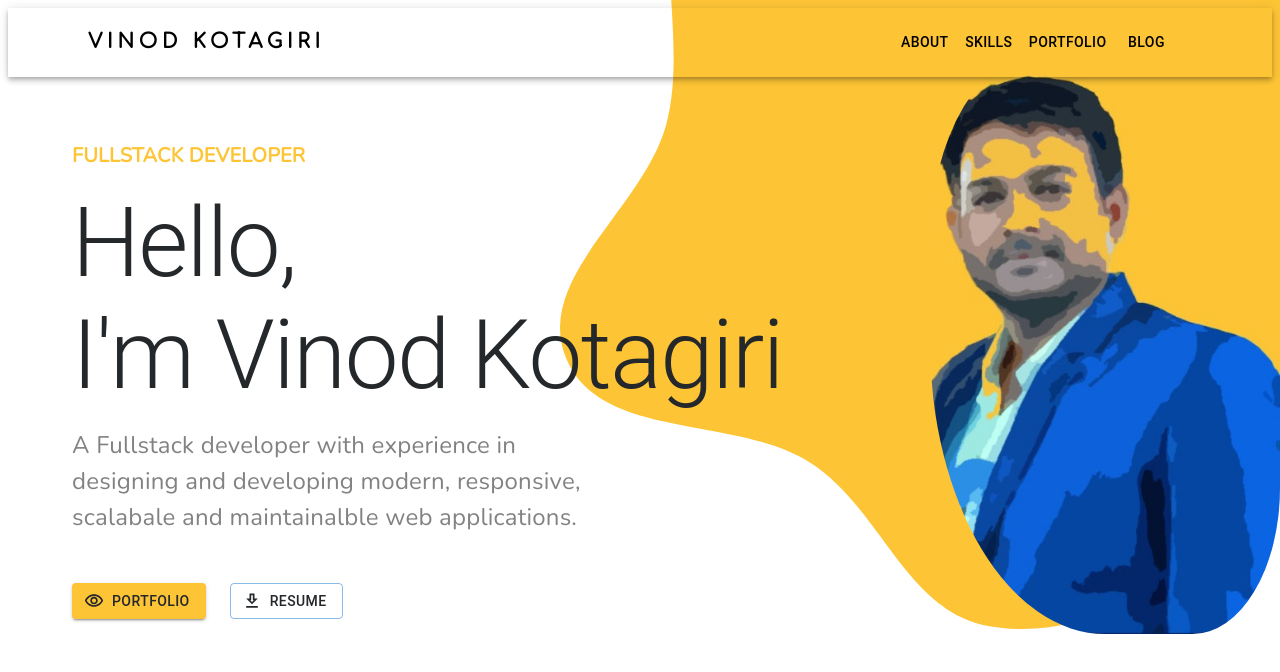
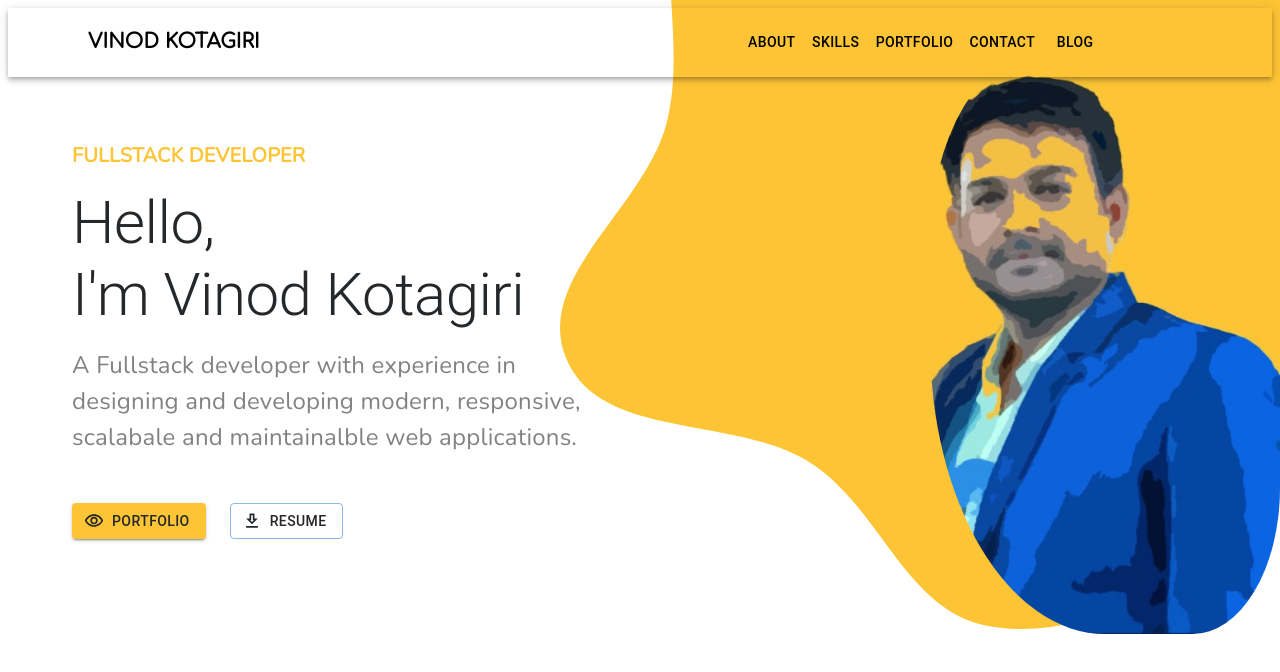
Before and after one commit to vinodkotagiri/portfolio-final-fsd, a React (Create React App) app: page / in a window 1280 px wide. Shown: the top 672 px of the page. Built offline with nearby package versions, Linux system fonts and the light colour scheme.

Commit message:
Updated skills page

```diff
--- a/src/App.js
+++ b/src/App.js
@@ -2,12 +2,20 @@ import React from 'react'
 
 import Appbar from './components/component.appbar'
 import Hero from './components/component.hero'
+import About from './components/component.about'
+import Skills from './components/component.skills'
+import Portfolio from './components/component.portfolio'
+import Contact from './components/component.contact'
 import { Route, Routes } from 'react-router-dom'
 
 const App = () => (
 	<Routes>
 		<Route path='/' element={<Appbar />}>
 			<Route index element={<Hero />} />
+			<Route path='about' element={<About />} />
+			<Route path='skills' element={<Skills />} />
+			<Route path='portfolio' element={<Portfolio />} />
+			<Route path='contact' element={<Contact />} />
 		</Route>
 	</Routes>
 )
--- a/src/components/component.appbar.jsx
+++ b/src/components/component.appbar.jsx
@@ -11,9 +11,9 @@ import Container from '@mui/material/Container'
 import Button from '@mui/material/Button'
 
 import MenuItem from '@mui/material/MenuItem'
-import { Outlet } from 'react-router-dom'
+import { Outlet, useNavigate } from 'react-router-dom'
 
-const pages = ['About', 'Skills', 'Portfolio', 'Blog']
+const pages = ['about', 'skills', 'portfolio', 'contact', 'blog']
 
 const ResponsiveAppBar = () => {
 	const [anchorElNav, setAnchorElNav] = React.useState(null)
@@ -25,7 +25,7 @@ const ResponsiveAppBar = () => {
 	const handleCloseNavMenu = () => {
 		setAnchorElNav(null)
 	}
-
+	const navigate = useNavigate()
 	return (
 		<>
 			<AppBar
@@ -39,14 +39,13 @@ const ResponsiveAppBar = () => {
 							component='a'
 							href='/'
 							sx={{
-								mr: 1,
 								display: { xs: 'none', md: 'flex' },
 								fontFamily: 'Comfortaa',
 								fontWeight: 700,
-								letterSpacing: '.3rem',
 								color: 'inherit',
 								textDecoration: 'none',
-							}}>
+							}}
+							onClick={() => navigate('/')}>
 							VINOD KOTAGIRI
 						</Typography>
 						<Box sx={{ flexGrow: 1, display: { xs: 'flex', md: 'none' } }}>
@@ -77,7 +76,12 @@ const ResponsiveAppBar = () => {
 									display: { xs: 'block', md: 'none' },
 								}}>
 								{pages.map((page) => (
-									<MenuItem key={page} onClick={handleCloseNavMenu}>
+									<MenuItem
+										key={page}
+										onClick={() => {
+											handleCloseNavMenu()
+											navigate(`/${page}`)
+										}}>
 										<Typography textAlign='center'>{page}</Typography>
 									</MenuItem>
 								))}
@@ -90,27 +94,33 @@ const ResponsiveAppBar = () => {
 							component='a'
 							href=''
 							sx={{
-								mr: 1,
 								display: { xs: 'flex', md: 'none' },
 								flexGrow: 1,
 								fontFamily: 'Comfortaa',
-								letterSpacing: '.1rem',
 								color: '#000000',
 								textDecoration: 'none',
-							}}>
+							}}
+							onClick={() => navigate('/')}>
 							VINOD KOTAGIRI
 						</Typography>
 						<Box
 							sx={{
-								marginLeft: '35rem',
+								marginLeft: '30rem',
 								flexGrow: 1,
 								display: { xs: 'none', md: 'flex' },
 							}}>
 							{pages.map((page) => (
 								<Button
 									key={page}
-									onClick={handleCloseNavMenu}
-									sx={{ my: 2, color: 'black', display: 'block' }}>
+									onClick={() => {
+										handleCloseNavMenu()
+										navigate(`/${page}`)
+									}}
+									sx={{
+										my: 2,
+										color: 'black',
+										display: 'block',
+									}}>
 									{page}
 								</Button>
 							))}
--- a/src/components/component.hero.jsx
+++ b/src/components/component.hero.jsx
@@ -33,7 +33,7 @@ const Hero = () => {
 					}}>
 					FULLSTACK DEVELOPER
 				</Typography>
-				<Typography variant='h1' sx={{ color: '#25282B' }}>
+				<Typography variant='h2' sx={{ color: '#25282B' }}>
 					Hello,
 					<br />
 					I'm Vinod Kotagiri
--- a/src/index.css
+++ b/src/index.css
@@ -1,6 +1,3 @@
-@import url('https://fonts.googleapis.com/css2?family=Monoton&display=swap');
-
-.navbar-brand {
-	font-family: 'Monoton', cursive;
-	color: #000000;
+.nav-btn {
+	color: 'red' !important;
 }
```
